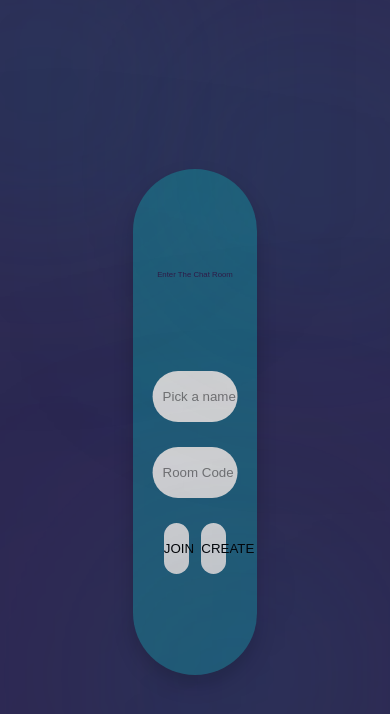
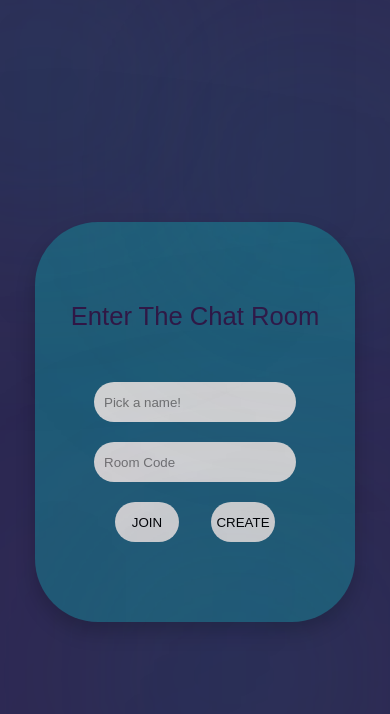
Before and after one commit to ap441/chat-app, a Flask app: page / in a window 390 px wide. Shown: the top 714 px of the page. Run offline with Flask 3, Linux system fonts and the light colour scheme; some libraries are stand-ins or nearby versions; some web fonts are replaced.

Commit message:
added mobile responsiveness for home page

```diff
--- a/static/css/style.css
+++ b/static/css/style.css
@@ -19,9 +19,9 @@ html, body {
     border-radius: 63px;
     background: #215E79;
     flex-direction: column;
-    width: 40vw;
+    width: 400px;
     max-width: 80%;
-    height: 60vh;
+    height: 400px;
     flex-shrink: 0;
     box-shadow: 0px 10px 20px rgba(0, 0, 0, 0.2);
 }
@@ -36,7 +36,7 @@ h3 {
     text-overflow: ellipsis;
     color: #321746;
     font-family: 'Kadwa', sans-serif;
-    font-size: 2vw;
+    font-size: 1.6rem;
     font-style: normal;
     font-weight: 400;
     line-height: normal;
```
